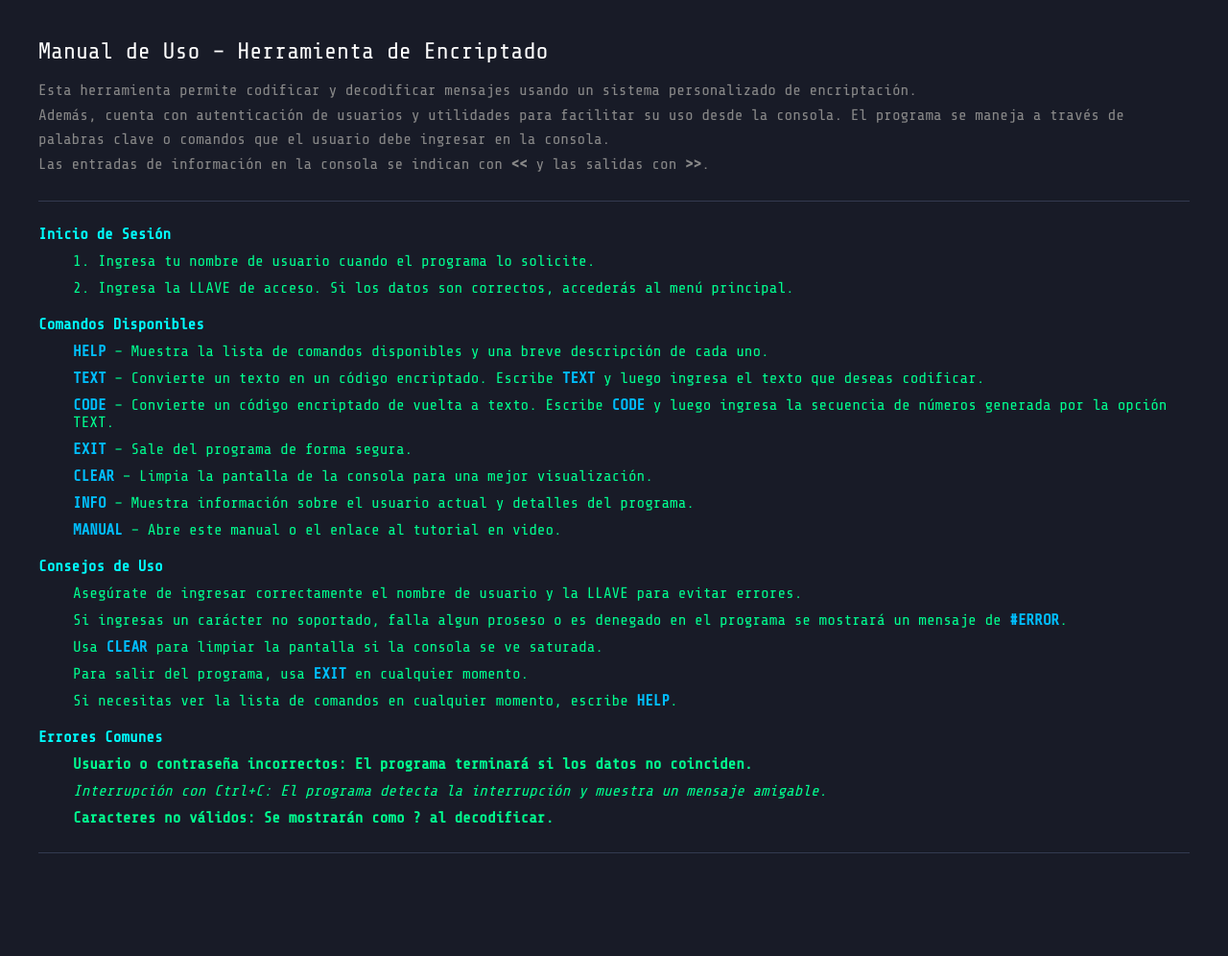
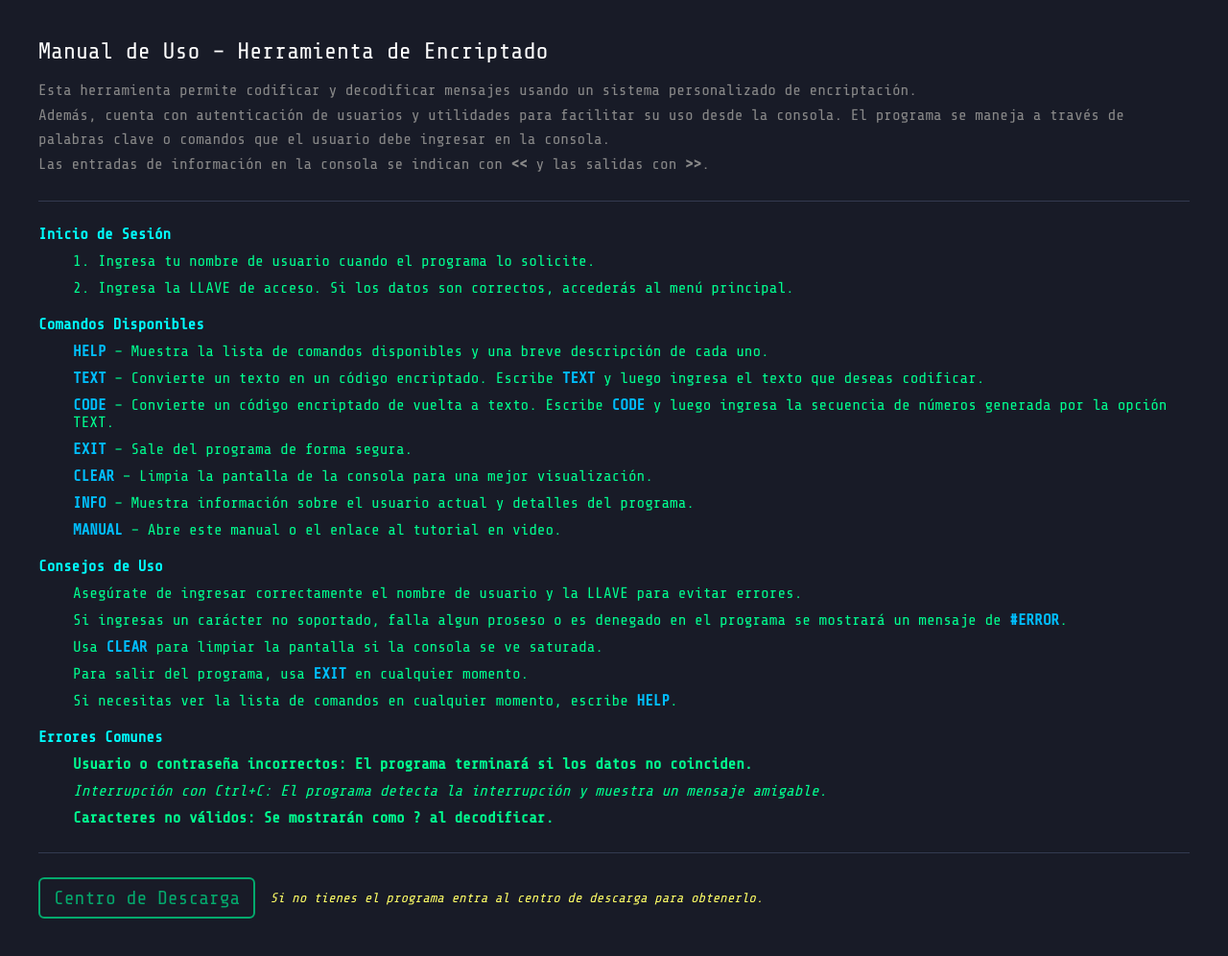
Before and after one commit to M4rce129/Encriptador, a plain HTML site: page index.html in a window 1280 px wide. Shown: the whole page at 96% size. Before the commit the page ends 954 px from the top, so only its background shows below. Drawn offline with nearby package versions, Linux system fonts and the light colour scheme.

Commit message:
-Enlase al centro de descargas-

```diff
--- a/index.html
+++ b/index.html
@@ -53,12 +53,6 @@
             padding: 2px 6px;
         }
 
-        .Archive:hover {
-            background: #23263a;
-            color: #00bfff;
-            cursor: pointer;
-        }
-
         ul {
             list-style-type: none;
             padding-left: 10px;
@@ -83,10 +77,34 @@
             text-align: center;
             margin-top: 50px;
         }
+
+        .button {
+            padding: 8px 14px;
+            background-color: transparent;
+            color: #04AA6D;
+            border: 2px solid #04AA6D;
+            border-radius: 6px;
+            font-family: 'Share Tech Mono', monospace;
+            font-size: 20px;
+            cursor: pointer;
+            transition-duration: 0.4s;
+        }
+
+        .button:hover {
+            background-color: #04AA6D;
+            color: #ffffff;
+    }
     </style>
 </head>
 <body>
     <div class="title">Manual de Uso – Herramienta de Encriptado</div>
+
+<script>
+    function abrirDescarga() {
+        window.open("CentroDeDESCARGA.html", "_blank");
+    }
+</script>
+
     <div class="normal">
         Esta herramienta permite codificar y decodificar mensajes usando un sistema personalizado de encriptación.<br>
         Además, cuenta con autenticación de usuarios y utilidades para facilitar su uso desde la consola.
@@ -132,3 +150,9 @@
     </ul>
 
     <hr>
+    <div style="display: flex; align-items: center; gap: 15px; margin-bottom: 30px;">
+        <button onclick="abrirDescarga()" class="button">Centro de Descarga</button>
+        <span style="color: #ffff66; font-style: italic; font-size: 14px;">
+            Si no tienes el programa entra al centro de descarga para obtenerlo.
+        </span>
+</div>
```
Also changed, not shown: CentroDeDESCARGA.html (added).
